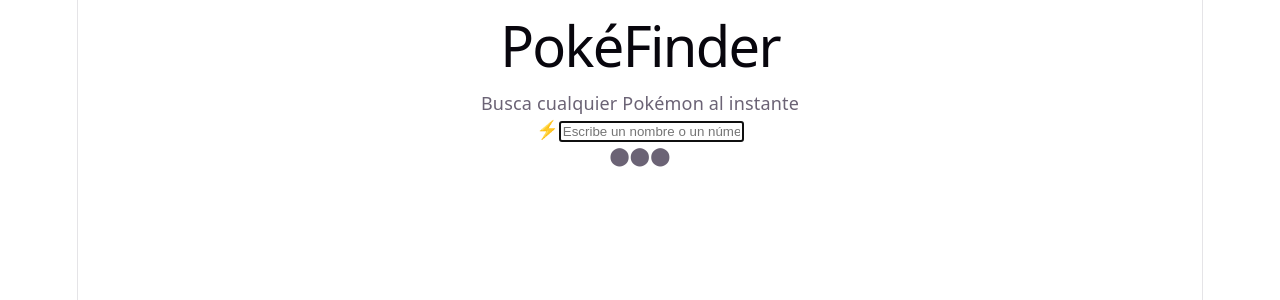
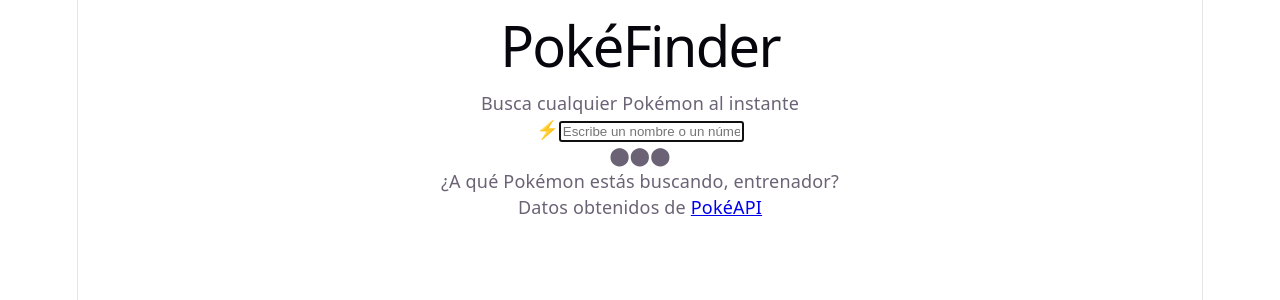
Before and after one commit to FguedezR/react-poke, a React (Vite) app: page / in a window 1280 px wide. Shown: the top 300 px of the page. Built offline with nearby package versions, Linux system fonts and the light colour scheme.

Commit message:
feat: import component pokemoncard

```diff
--- a/src/App.jsx
+++ b/src/App.jsx
@@ -1,4 +1,5 @@
 import { useState, useEffect } from "react";
+import PokemonCard from "./components/PokemonCard"
 
 function App() {
   // guarda lo que el usuario escribe en el input
@@ -137,22 +138,36 @@
         )}
 
         {/* tarjeta pokemon encontrado solo se mustra si es null y no hay carga ni error */}
-        {pokemon && !loading && !error && (
-          <PokemonCard pokemon={pokemon}/>
-        )}
+        {pokemon && !loading && !error && <PokemonCard pokemon={pokemon} />}
 
         {/*estado inicial, no se busca nada */}
         {!searchTerm && !loading && !error && !pokemon && (
           <div className="status-container">
             <div className="empty-state">
               <div className="empty-state__pokeballs" aria-hidden="true">
-                <span>⬤</span><span>⬤</span><span>⬤</span>
+                <span>⬤</span>
+                <span>⬤</span>
+                <span>⬤</span>
               </div>
-
+              <p className="empty-state__text">
+                ¿A qué Pokémon estás buscando, entrenador?
+              </p>
             </div>
           </div>
         )}
       </main>
+      <footer className="footer">
+        <p>
+          Datos obtenidos de{" "}
+          <a
+            href="https://pokeapi.co"
+            target="_blank"
+            rel="noopener noreferrer"
+          >
+            PokéAPI
+          </a>
+        </p>
+      </footer>
     </div>
   );
 }
```
Also changed, not shown: src/components/PokemonCard.jsx (added).
